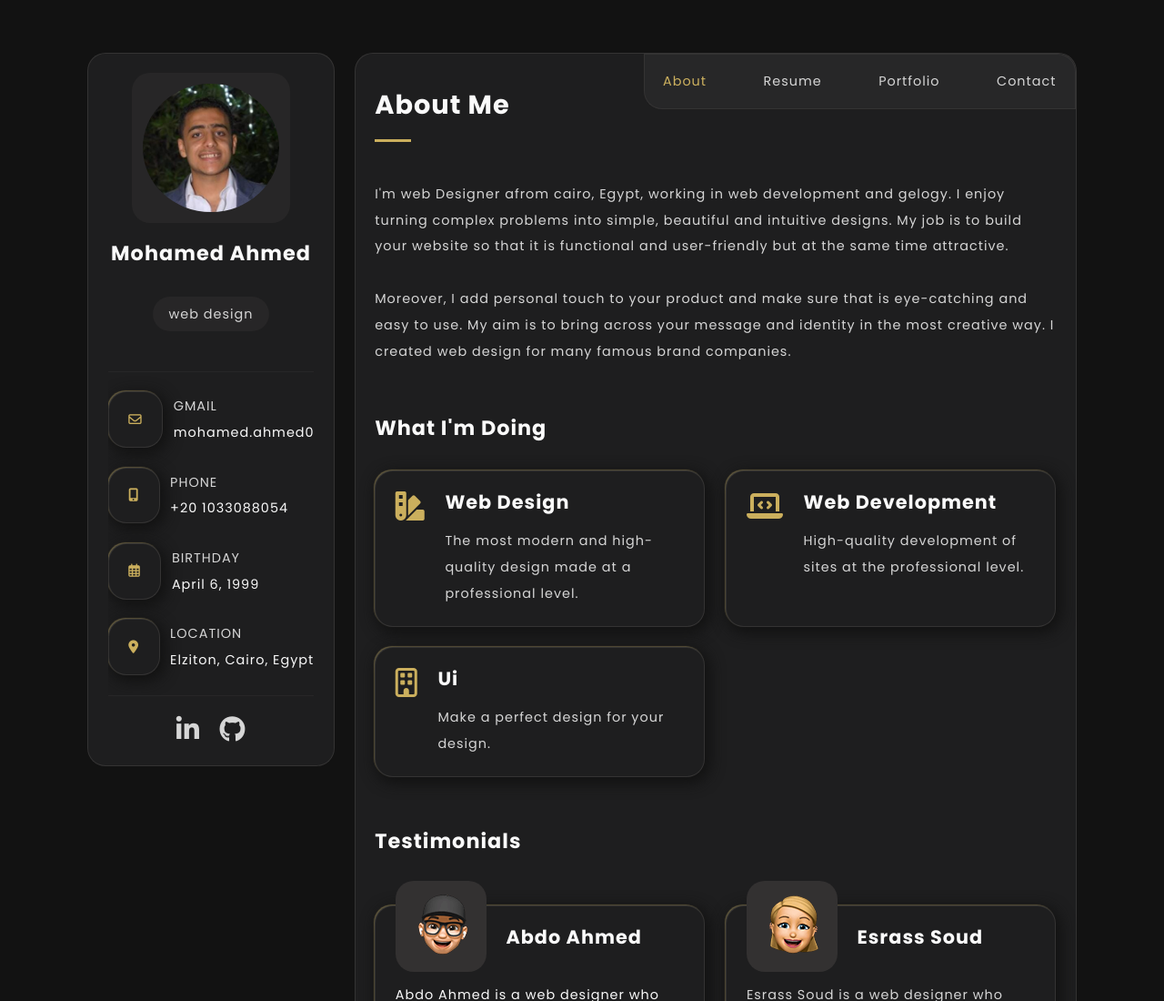
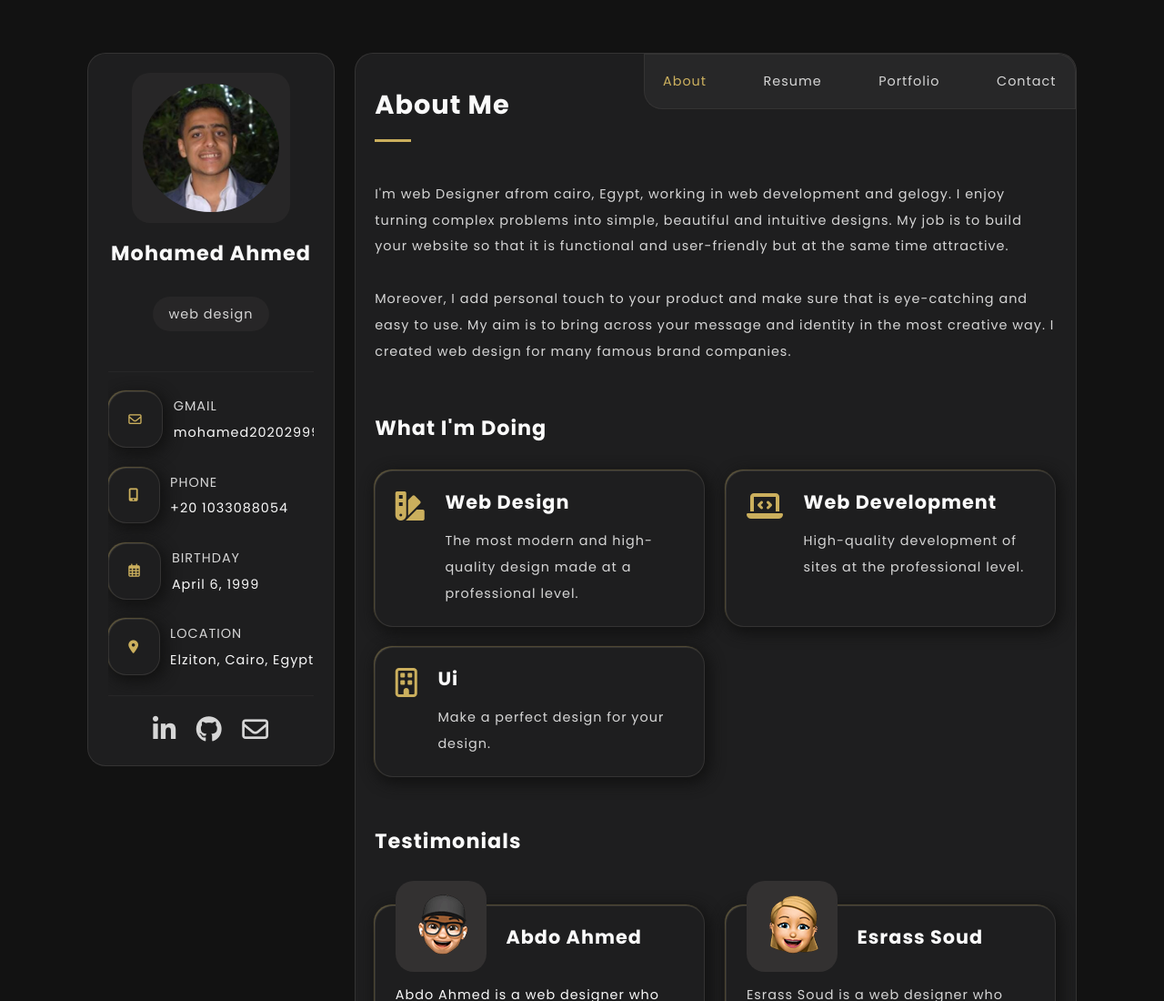
Before and after one commit to Mohamed-Ahmed61199/Portfolio, a plain HTML site: page index.html in a window 1280 px wide. Shown: the top 1100 px of the page at 91% size. Drawn offline with Linux system fonts and the light colour scheme.

Commit message:
Adding the gmail icon in info

```diff
--- a/css/main.css
+++ b/css/main.css
@@ -212,7 +212,7 @@ header {
 }
 .inf{
     display:none; /* it change when click in btn*/
-
+    overflow: hidden;
 }
 .inf .contact{
     border-top: 1px solid var(--black3-color) ;
--- a/index.html
+++ b/index.html
@@ -38,7 +38,7 @@
                         <div>
                             <p class="subtitle">Gmail</p>
                             <div>
-                            <p>mohamed.ahmed06011@gmail.com</p></div>
+                            <p>mohamed202029999</p></div>
                         </div>
                     </div>
                     <div>
@@ -74,6 +74,9 @@
                             class="fa-brands fa-linkedin-in"></i></a>
                     <a href="https://github.com/mohamed202029999" target="_blank"><i
                             class="fa-brands fa-github"></i></a>
+                    <a href="mailto:mohamed202029999@gmail.com" target="_blank">
+                        <i class="fa-regular fa-envelope"></i>
+                    </a>
                 </div>
             </div>
         </header>
```
